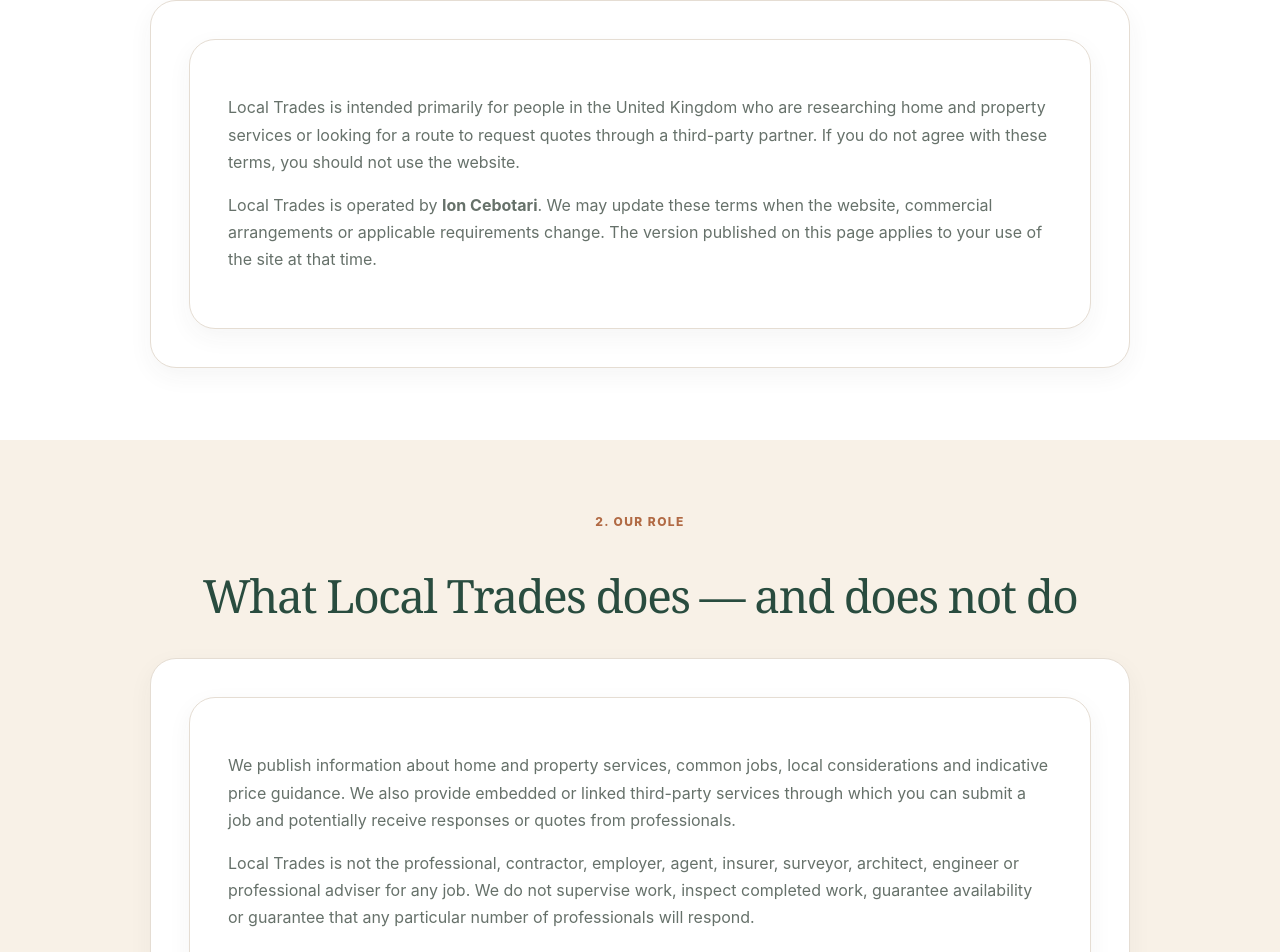
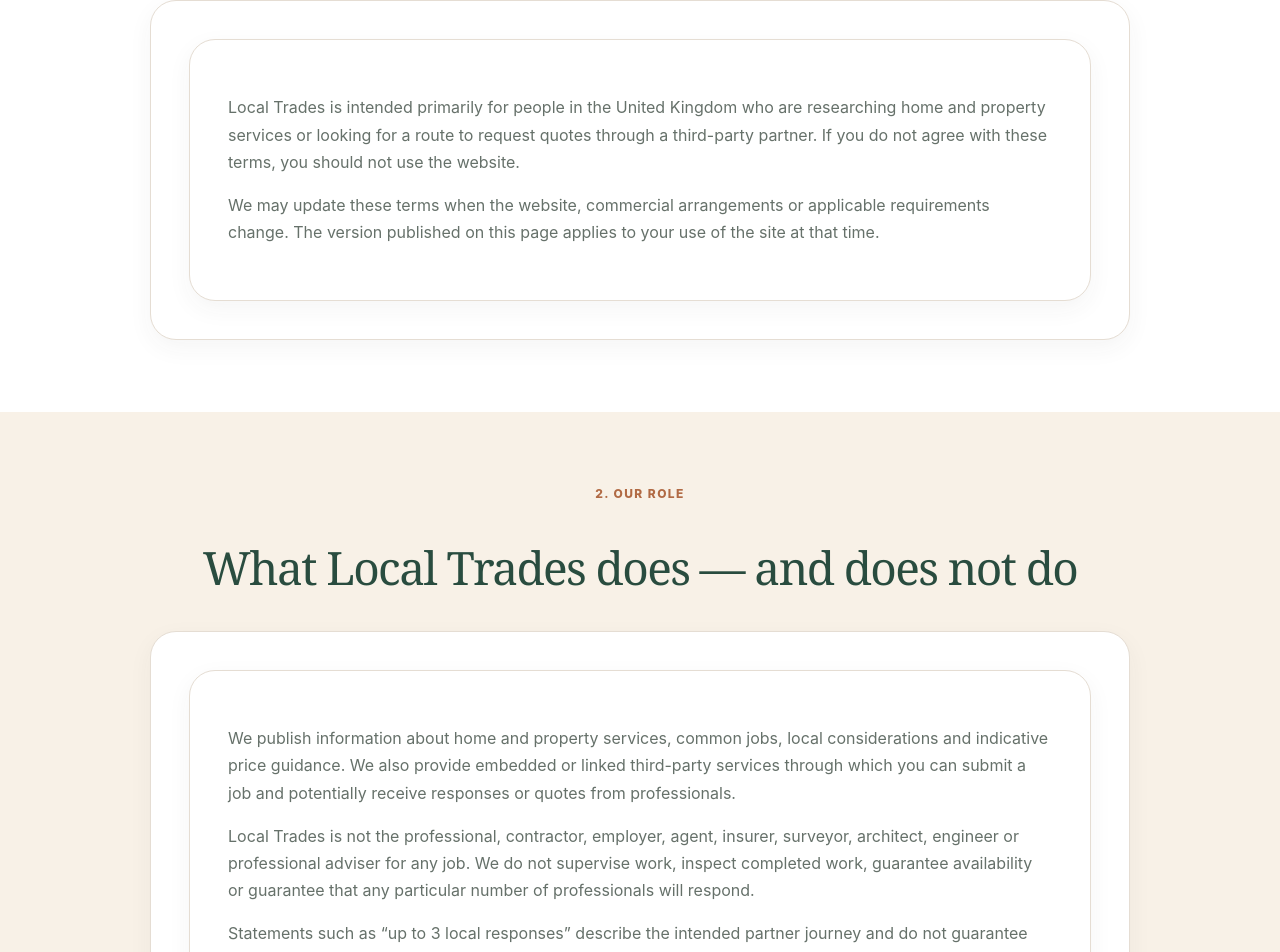
Before and after one commit to Johny-88/local-trades, a Next.js app: page /terms in a window 1280 px wide. Shown: the part 1332-2284 px from the top of the page. Built offline with nearby package versions, Linux system fonts and the light colour scheme.

Commit message:
Remove operator name from terms page

```diff
--- a/src/app/terms/page.tsx
+++ b/src/app/terms/page.tsx
@@ -3,7 +3,7 @@
 import { JsonLd } from "../../components/JsonLd";
 import { createInfoPageStructuredData, type BreadcrumbItem } from "../../lib/schema";
 import { createPageMetadata } from "../../lib/seo";
-import { CONTACT_EMAIL, OPERATOR_NAME } from "../../lib/site";
+import { CONTACT_EMAIL } from "../../lib/site";
 
 const title = "Terms & Conditions | Local Trades";
 const description = "Read the Local Trades Terms & Conditions, including our independent referral role, third-party quote services, professionals, prices and user responsibilities.";
@@ -49,7 +49,7 @@
               Local Trades is intended primarily for people in the United Kingdom who are researching home and property services or looking for a route to request quotes through a third-party partner. If you do not agree with these terms, you should not use the website.
             </p>
             <p>
-              Local Trades is operated by <strong>{OPERATOR_NAME}</strong>. We may update these terms when the website, commercial arrangements or applicable requirements change. The version published on this page applies to your use of the site at that time.
+              We may update these terms when the website, commercial arrangements or applicable requirements change. The version published on this page applies to your use of the site at that time.
             </p>
           </div>
         </InfoSection>
```
